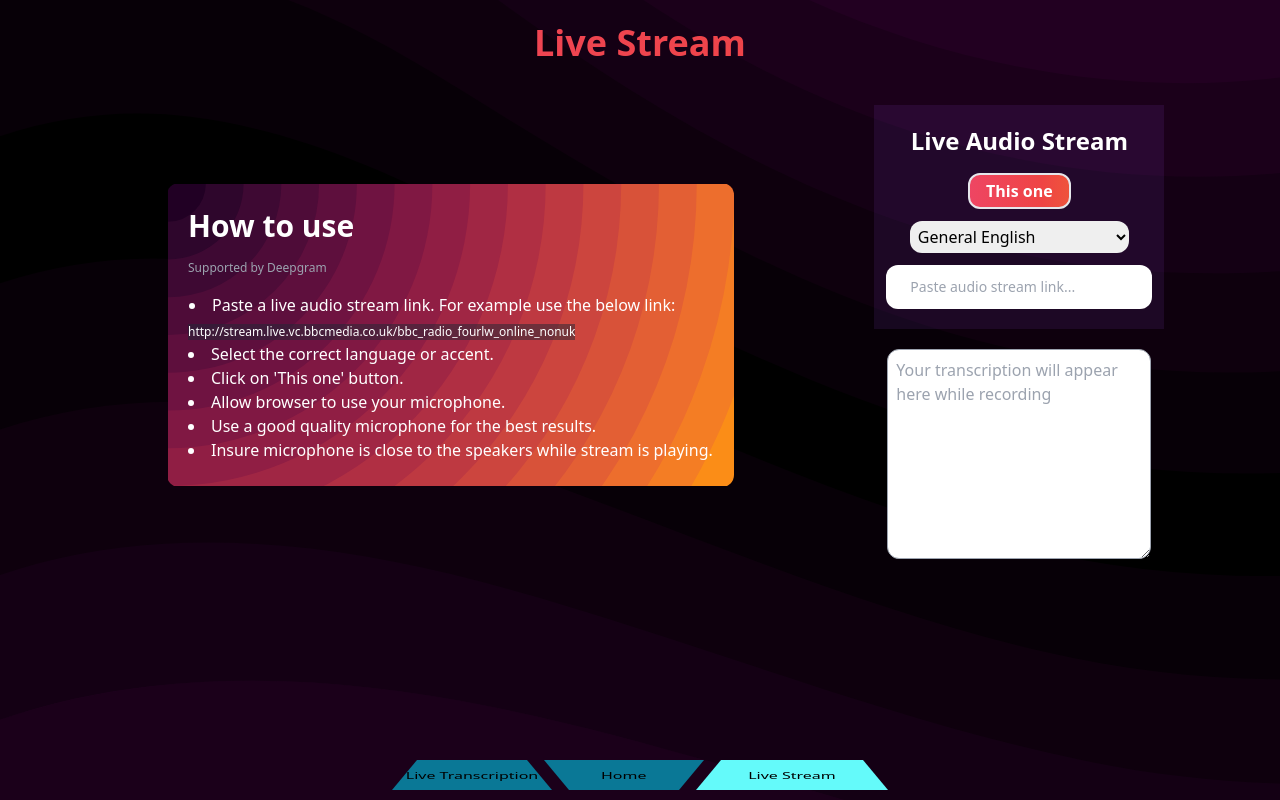
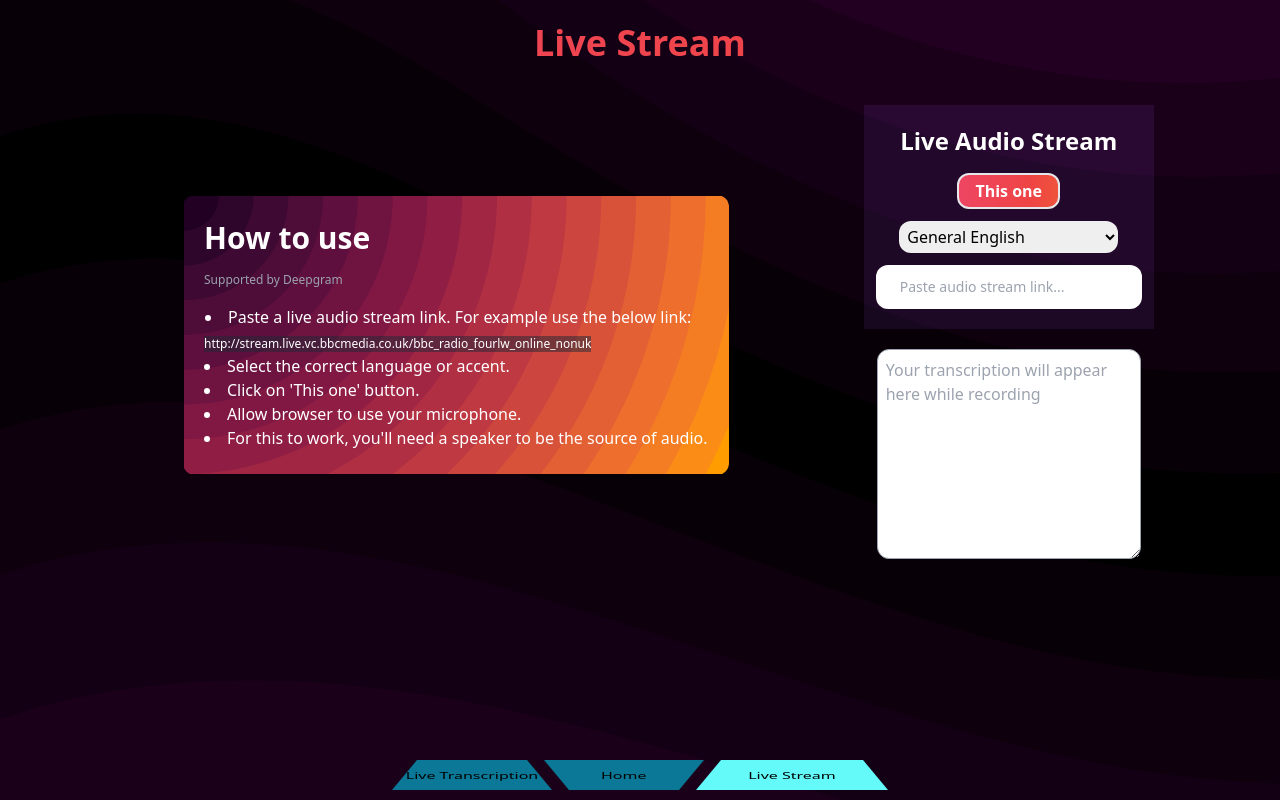
Before and after one commit to MooseSaeed/be-readable, a Vue app: page /livestream in a window 1280 px wide. Built offline with nearby package versions, Linux system fonts and the light colour scheme; what vue-audio-visual would draw is missing.

Commit message:
change in tips for live transcription

```diff
--- a/src/views/Livestream.vue
+++ b/src/views/Livestream.vue
@@ -32,11 +32,8 @@
           <li>Allow browser to use your microphone.</li>
         </tr>
         <tr>
-          <li>Use a good quality microphone for the best results.</li>
-        </tr>
-        <tr>
           <li>
-            Insure microphone is close to the speakers while stream is playing.
+            For this to work, you'll need a speaker to be the source of audio.
           </li>
         </tr>
       </Tipscard>
```
